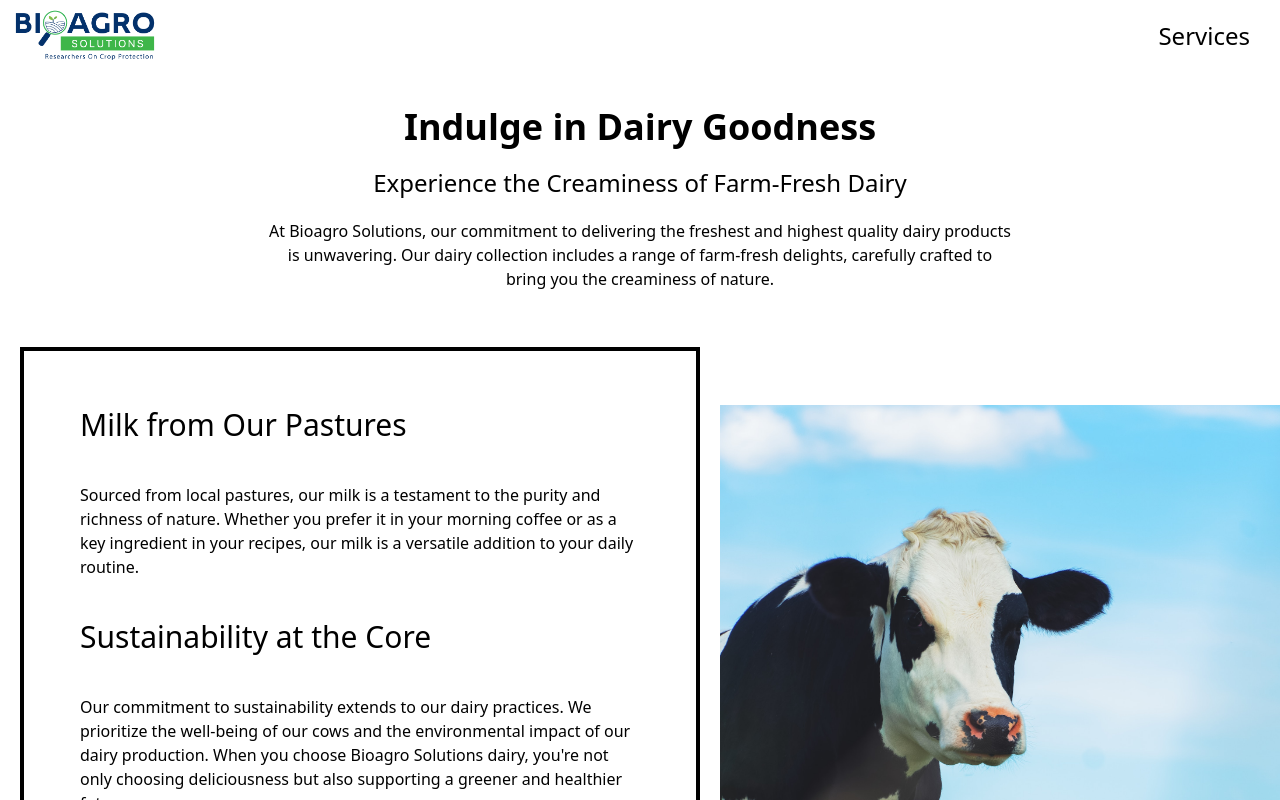
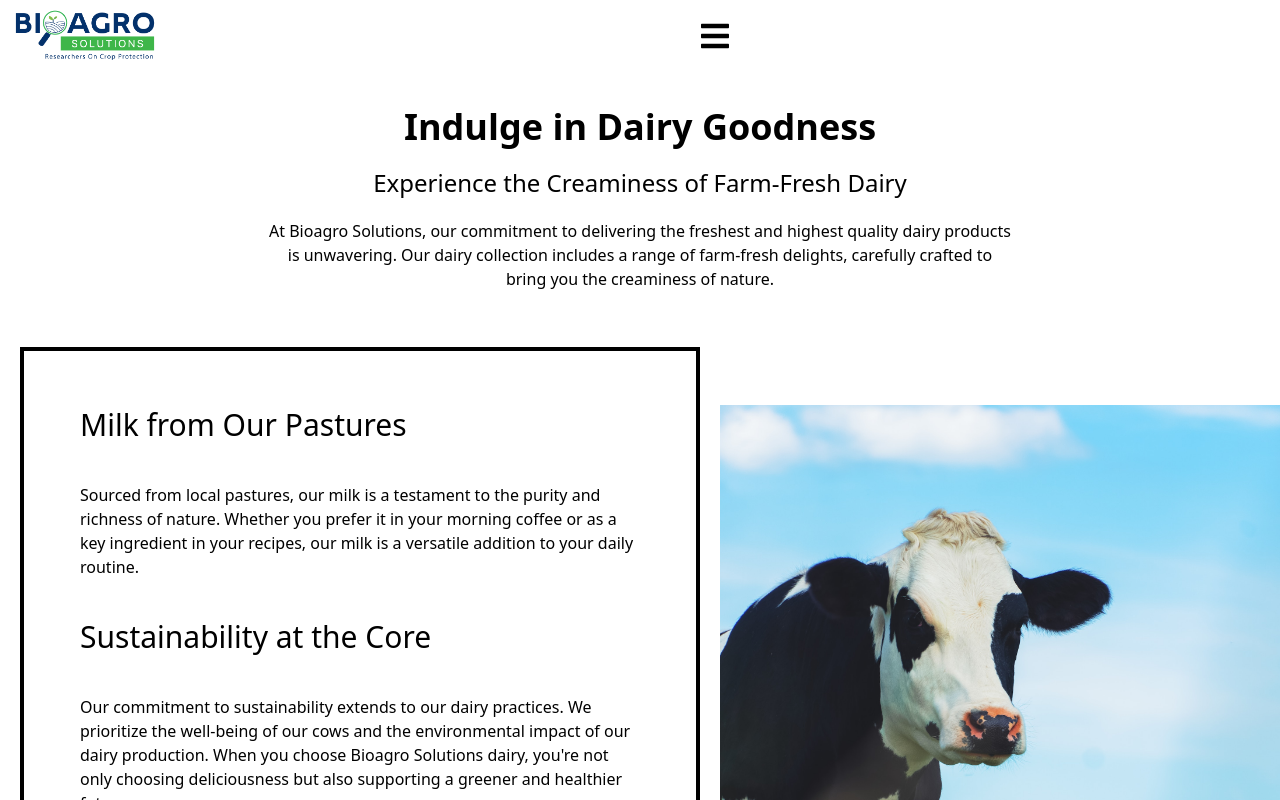
Before and after one commit to Musyonchez/bioagro, a Next.js app: page /dairy in a window 1280 px wide. Shown: the top 800 px of the page. Built offline with nearby package versions, Linux system fonts and the light colour scheme.

Commit message:
Updated Navbar component

```diff
--- a/Components/Navbar.js
+++ b/Components/Navbar.js
@@ -1,17 +1,13 @@
 "use client"
-
-
-
 
 
 import React, { useState } from 'react';
 import Link from 'next/link';
 import Image from 'next/image';
+import { FaBars } from 'react-icons/fa'; // Import the hamburger menu icon
 
 const Navbar = () => {
-
   const [isDropdownOpen, setDropdownOpen] = useState(false);
-
 
   const toggleDropdown = () => {
     setDropdownOpen(!isDropdownOpen);
@@ -31,29 +27,35 @@ const Navbar = () => {
     marginRight: '20px',
   };
 
+  const menuIconStyles = {
+    fontSize: '2rem',
+    color: '#000',
+    cursor: 'pointer',
+  };
+
   return (
     <div>
-      <div style={menuStyles} className=' justify-evenly px-10'>
+      <div style={menuStyles} className='justify-between px-10'>
         <Link href="/">
           <Image src="/images/logo.png" alt="Logo" width={150} height={50} />
         </Link>
 
+        {/* Hamburger Menu Icon */}
+        <FaBars style={menuIconStyles} onClick={toggleDropdown} />
 
         <div
           style={{ position: 'relative' }}
           onMouseEnter={toggleDropdown}
           onMouseLeave={toggleDropdown}
         >
-            <a href="/services" style={linkStyles} className="hover:text-green-400">
-              Services
-            </a>
+          {/* If the dropdown is open, render the links */}
           {isDropdownOpen && (
             <div
               style={{
                 position: 'absolute',
                 top: '100%',
-                  left: 0,
-                  backgroundColor: '#fff',
+                right: '0',
+                backgroundColor: '#000',
                 border: '1px solid #ccc',
                 flexDirection: 'column',
               }}
@@ -85,8 +87,6 @@ const Navbar = () => {
             </div>
           )}
         </div>
-
-
       </div>
     </div>
   );
```
Lines whose indentation alone changed are shown as unchanged.
